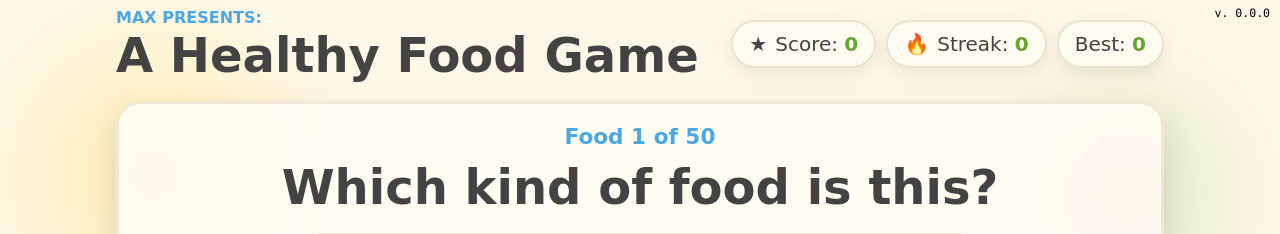
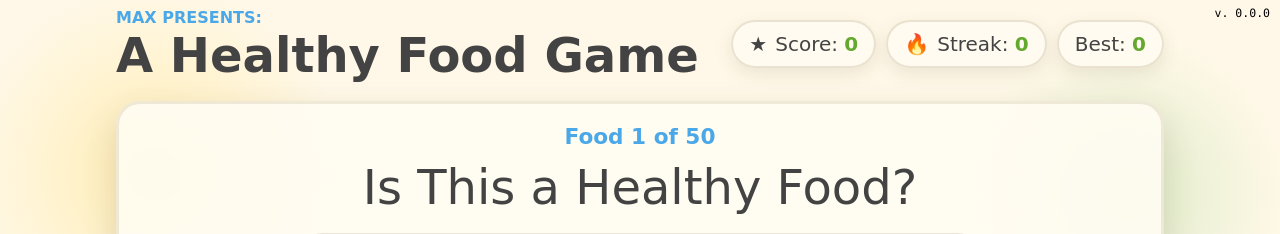
Before and after one commit to a-goldberg/max-food, a Node server app: page / in a window 1280 px wide. Shown: the top 234 px of the page. Run offline with Node 20, Linux system fonts and the light colour scheme; some libraries are stand-ins or nearby versions.

Commit message:
final tweaks before public

```diff
--- a/public/css/game.css
+++ b/public/css/game.css
@@ -149,6 +149,7 @@ h1 {
   margin: 12px 0 18px;
   font-size: clamp(1.8rem, 5vw, 3rem);
   line-height: 1.12;
+  font-weight: normal;
 }
 
 .food-display {
--- a/public/js/game.js
+++ b/public/js/game.js
@@ -91,7 +91,7 @@ function showFood() {
   });
 
   roundCountElement.textContent = `Food ${currentFoodIndex + 1} of ${foods.length}`;
-  questionElement.textContent = "Which kind of food is this?";
+  questionElement.textContent = "Is This a Healthy Food?";
   foodNameElement.textContent = currentFood.name;
   foodImageElement.src = currentFood.image;
   foodImageElement.alt = currentFood.name;
--- a/server.js
+++ b/server.js
@@ -30,7 +30,7 @@ app.get("/", (request, response) => {
   const requestOrigin = getRequestOrigin(request);
 
   response.render("game", {
-    pageTitle: "A Healthy Food Game",
+    pageTitle: "Max's Healthy Food Game",
     pageDescription:
       "A playful food categorization game for learning Whoa, Slow, and Go foods.",
     shareImageUrl: `${requestOrigin}/images/share/barbecue-plate-share.jpg`,
--- a/views/game.ejs
+++ b/views/game.ejs
@@ -46,7 +46,7 @@
       <header class="game-header" aria-label="Game progress">
         <div class="brand-block">
           <p class="eyebrow">MAX PRESENTS:</p>
-          <h1><%= pageTitle %></h1>
+          <h1>A Healthy Food Game</h1>
         </div>
 
         <section class="score-board" aria-label="Score board">
@@ -66,7 +66,7 @@
 
       <section class="game-card" aria-live="polite">
         <p class="round-count" id="round-count">Loading foods...</p>
-        <h2 id="question">Which kind of food is this?</h2>
+        <h2 id="question">Is This a Healthy Food?</h2>
 
         <figure class="food-display">
           <img id="food-image" src="" alt="" />
```
Also changed, not shown: 1 other file.
